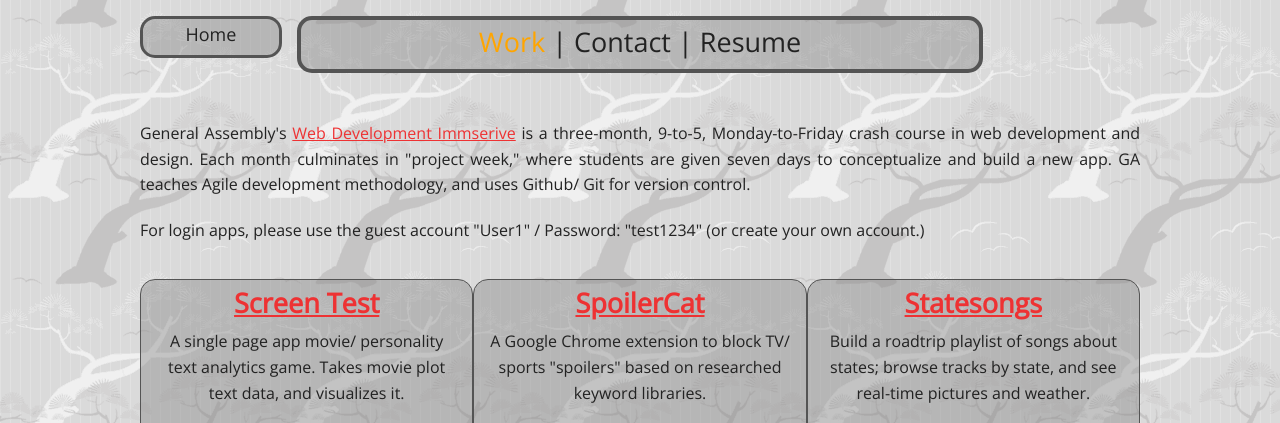
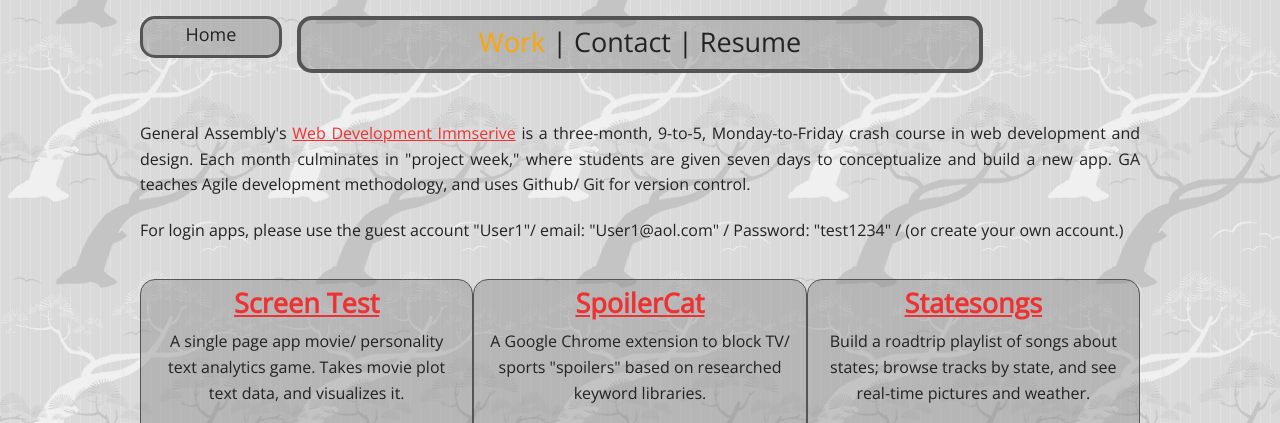
Before and after one commit to LizCira/LizCira.github.io, a plain HTML site: page index.html in a window 1280 px wide. Both pictures are taken after a click on the element "Work". Shown: the top 423 px of the page. Drawn offline with nearby package versions, Linux system fonts and the light colour scheme.

Commit message:
added guest account email

```diff
--- a/index.html
+++ b/index.html
@@ -129,7 +129,7 @@
   <p class="ga">
     General Assembly's <a target="_blank" href="https://generalassemb.ly/education/web-development-immersive"> Web Development Immserive</a> is a three-month, 9-to-5, Monday-to-Friday crash course in web development and design. Each month culminates in "project week," where students are given seven days to conceptualize and build a new app. GA teaches Agile development methodology, and uses Github/ Git for version control.</p>
 
-    <p class="ga">For login apps, please use the guest account "User1" / Password: "test1234" (or create your own account.)</p>
+    <p class="ga">For login apps, please use the guest account "User1"/ email: "User1@aol.com" / Password: "test1234" / (or create your own account.)</p>
 </div>
 
 
@@ -250,7 +250,6 @@
     <h4><a href="https://github.com/LizCira/statesongs">GitHub</a></h4>
     <h4><a href="https://trello.com/b/p1yGwEOs/wdi-porject-1">Trello Planning Board</h4></a>
 
-
   </div>
 
 
```
